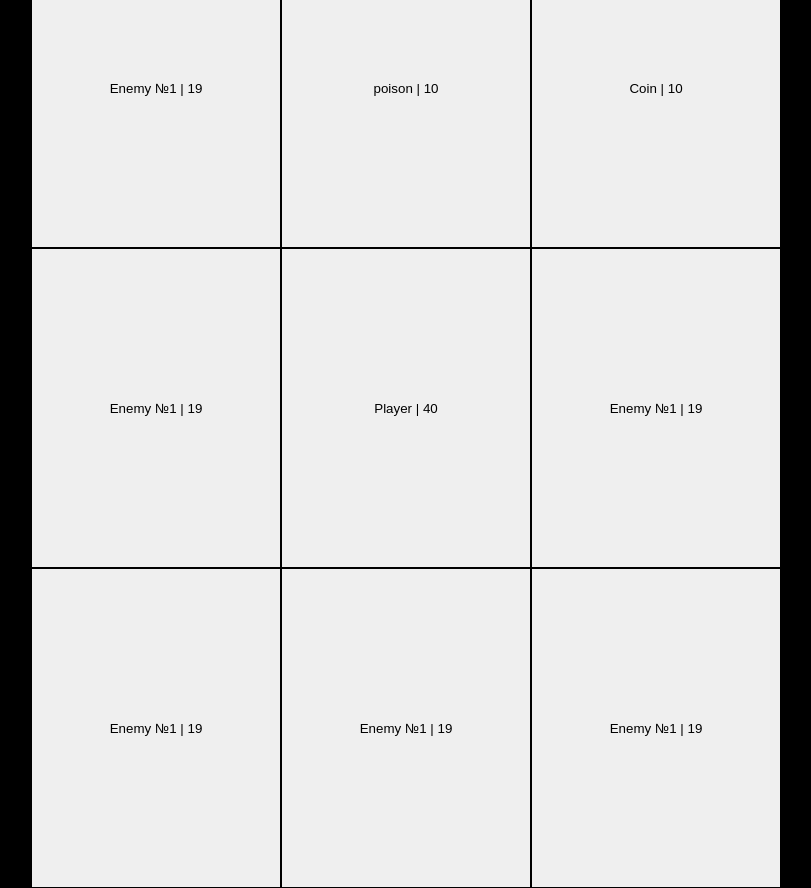
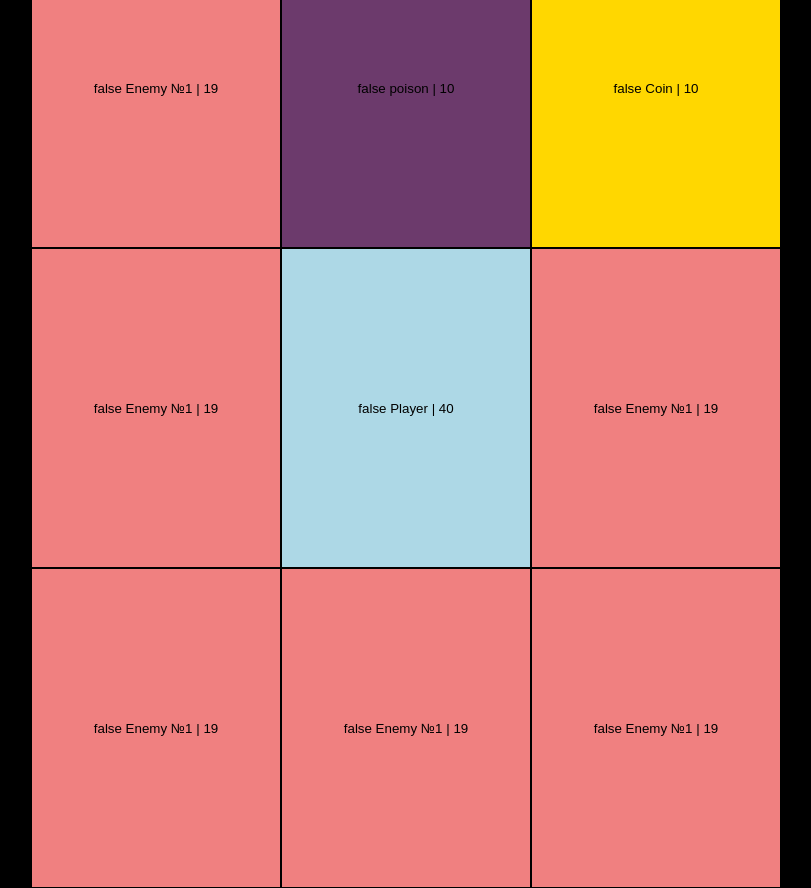
Before and after one commit to bourbakiii/dcf, a Vue app: page / in a window 1280 px wide. Shown: the whole page, without its empty margins (234-1045 px from the left). Built offline with nearby package versions, Linux system fonts and the light colour scheme.

Commit message:
colorized cards & health & poison & some bugs fixed

```diff
--- a/src/components/Card.vue
+++ b/src/components/Card.vue
@@ -1,6 +1,18 @@
 <template>
-  <button type='button' @click='$emit("click")' :style="{ top: parseInt(card.position.y)+'px', left: parseInt(card.position.x)+'px' }" class="card">
-    {{card.type.name||card.type.type_name}} | {{card.health}}
+  <button
+    type="button"
+    @click="$emit('click')"
+    :style="{
+      top: parseInt(card.position.y) + 'px',
+      left: parseInt(card.position.x) + 'px',
+    }"
+    :class="[
+      (card.type.name ? card.type.name : card.type.type_name).toLowerCase(),
+      card.poisoned ? 'poisoned' : '',
+    ]"
+    class="card"
+  >
+    {{card.poisoned}} {{ card.type.name || card.type.type_name }} | {{ card.health }}
   </button>
 </template>
 <script>
@@ -21,4 +33,22 @@ export default {
   transition: 0.5s;
   cursor: pointer;
 }
+.card.player {
+  background-color: lightblue;
+}
+.card.poisoned {
+  border: 10px solid green;
+}
+.card.heal {
+  background-color: red;
+}
+.card.enemy {
+  background-color: lightcoral;
+}
+.card.poison {
+  background-color: rgba(105, 45, 105, 0.836);
+}
+.card.coin {
+  background-color: gold;
+}
 </style>
--- a/src/mixins/actions.js
+++ b/src/mixins/actions.js
@@ -1,12 +1,32 @@
 export default {
     methods: {
         is_adjacent(card) {
-            return ((((Math.abs(card.position.y - this.player.position.y) + Math.abs(card.position.x - this.player.position.x)) == this.$store.state.generals.width) || ((Math.abs(card.position.y - this.player.position.y) + Math.abs(card.position.x - this.player.position.x)) == this.$store.state.generals.height) && Math.abs(card.position.y - this.player.position.y) <= this.$store.state.generals.height && Math.abs(card.position.x - this.player.position.x) <= this.$store.state.generals.width))
+            const width = this.$store.state.generals.width;
+            const height = this.$store.state.generals.height;
+            return (
+                JSON.stringify(card.position) == JSON.stringify({ x: this.player.position.x - width, y: this.player.position.y })
+                ||
+                JSON.stringify(card.position) == JSON.stringify({ x: this.player.position.x + width, y: this.player.position.y })
+                ||
+                JSON.stringify(card.position) == JSON.stringify({ x: this.player.position.x, y: this.player.position.y - height })
+                ||
+                JSON.stringify(card.position) == JSON.stringify({ x: this.player.position.x, y: this.player.position.y + height })
+            )
+
         },
         click(card) {
+
+
+
+
             if (card.type.type_name == 'Player') return;
-            else if (card.type.type_name == 'Enemy') {
             if (this.is_adjacent(card)) {
+
+                this.watchForAPoison([...this.cards,this.player]);
+
+
+
+                if (card.type.type_name == 'Enemy') {
                     let card_health_buffer = card.health;
                     card.health = Math.max(0, card.health - this.player.health);
                     this.player.health = Math.max(0, this.player.health - card_health_buffer);
@@ -16,26 +36,49 @@ export default {
                     else if (card.health == 0)
                         this.cards.splice(this.cards.map(el => el.id).indexOf(card.id), 1, this.newCoin({ health: card.type.start_health, position: card.position }));
                 }
-            }
                 else if (card.type.type_name == 'Coin') {
-                let adjacent_cards = this.cards.filter(card => this.is_adjacent(card))
-                let random_index = Math.floor(Math.random() * adjacent_cards.length);
-                this.switchCardsPositions(card, this.player);
-                this.cards.splice(this.cards.map(el => el.id).indexOf(card.id), 1, this.newCard({ position: { ...adjacent_cards[random_index].position } }))
-                adjacent_cards[random_index].position = card.position;
-                // let adjacent_cards = this.cards.filter(card => this.is_adjacent(card))
-                // let random_index = Math.floor(Math.random() * adjacent_cards.length);
-                // this.cards.splice(this.cards.map(el => el.id).indexOf(card.id), 1, this.newCard({ position: { ...adjacent_cards[random_index].position } }))
-                // this.player.position = { ...card.position }
+                    this.goOnCardPosition(card);
                     this.$store.commit("generalsAction", state => {
                         state.points += card.health;
                     });
+                }
+                else if (card.type.type_name == 'Bonus') {
+                    this.goOnCardPosition(card);
+                    console.object('typename', card.type.name)
+                    if (card.type.name == 'heal'){
+                    this.player.health += card.health;
+                    this.player.poisoned = false;
+                    }
+                    if (card.type.name == 'poison')
+                    {
+                        this.player.health -= card.health;
+                        this.player.poisoned = true;
+                    }
+                }
             }
         },
         switchCardsPositions(card1, card2) {
             let position_buffer = { ...card1.position };
             card1.position = card2.position;
             card2.position = position_buffer;
+        },
+        goOnCardPosition(card) {
+            let adjacent_cards = this.cards.filter(card => this.is_adjacent(card))
+            let random_index = Math.floor(Math.random() * adjacent_cards.length);
+            this.switchCardsPositions(card, this.player);
+            this.cards.splice(this.cards.map(el => el.id).indexOf(card.id), 1, this.newCard({ position: { ...adjacent_cards[random_index].position } }))
+            adjacent_cards[random_index].position = card.position;
+        },
+        watchForAPoison(cards){
+            for(let card in cards)
+            {
+                if (card.poisoned == true && card.health>1) {
+                    card.health--;
+                }
+                if(card.health==1){
+                    card.poisoned = false;
                 }
             }
         }
+    },
+}
--- a/src/mixins/generate.js
+++ b/src/mixins/generate.js
@@ -20,7 +20,7 @@ export default {
         newCard(to_concat) {
             let to_return = Object.assign({
                 id: `card-${Math.random() * 100}`,
-            }, { type: this.getRandomType() }, { ...to_concat });
+            }, { type: this.getRandomType(), poisoned: false }, { ...to_concat });
             return Object.assign(to_return, { health: to_return.type.health ? to_return.type.health : (to_return.type.min_health + to_return.type.health_coefficient * this.$store.state.generals.points).toFixed(0) });
         },
         newCoin({ health, position }) {
```
Lines whose indentation alone changed are shown as unchanged.
